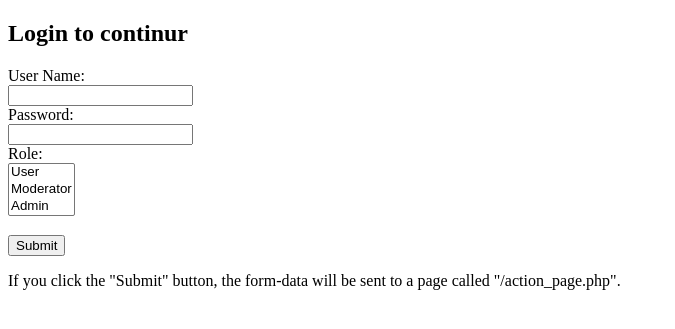
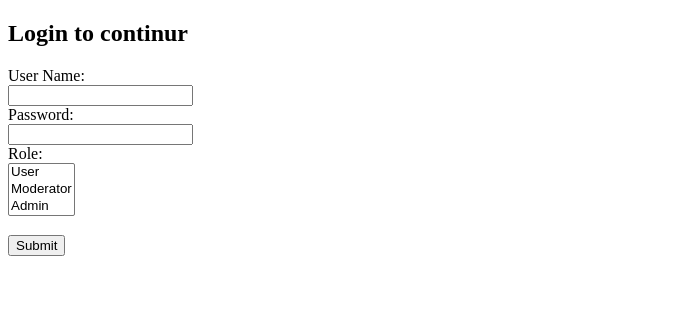
Before and after one commit to Satya-Sreekar/Image-repository, a PHP site: page / in a window 1280 px wide. Shown: the top 329 px of the page, without its empty margins (0-675 px from the left). Run offline with PHP 8.4, Linux system fonts and the light colour scheme.

Commit message:
Removed message

```diff
--- a/index.php
+++ b/index.php
@@ -17,8 +17,5 @@
 	</select><br><br>
   <input type="submit" value="Submit">
 </form>
-
-<p>If you click the "Submit" button, the form-data will be sent to a page called "/action_page.php".</p>
-
 </body>
 </html>
```
